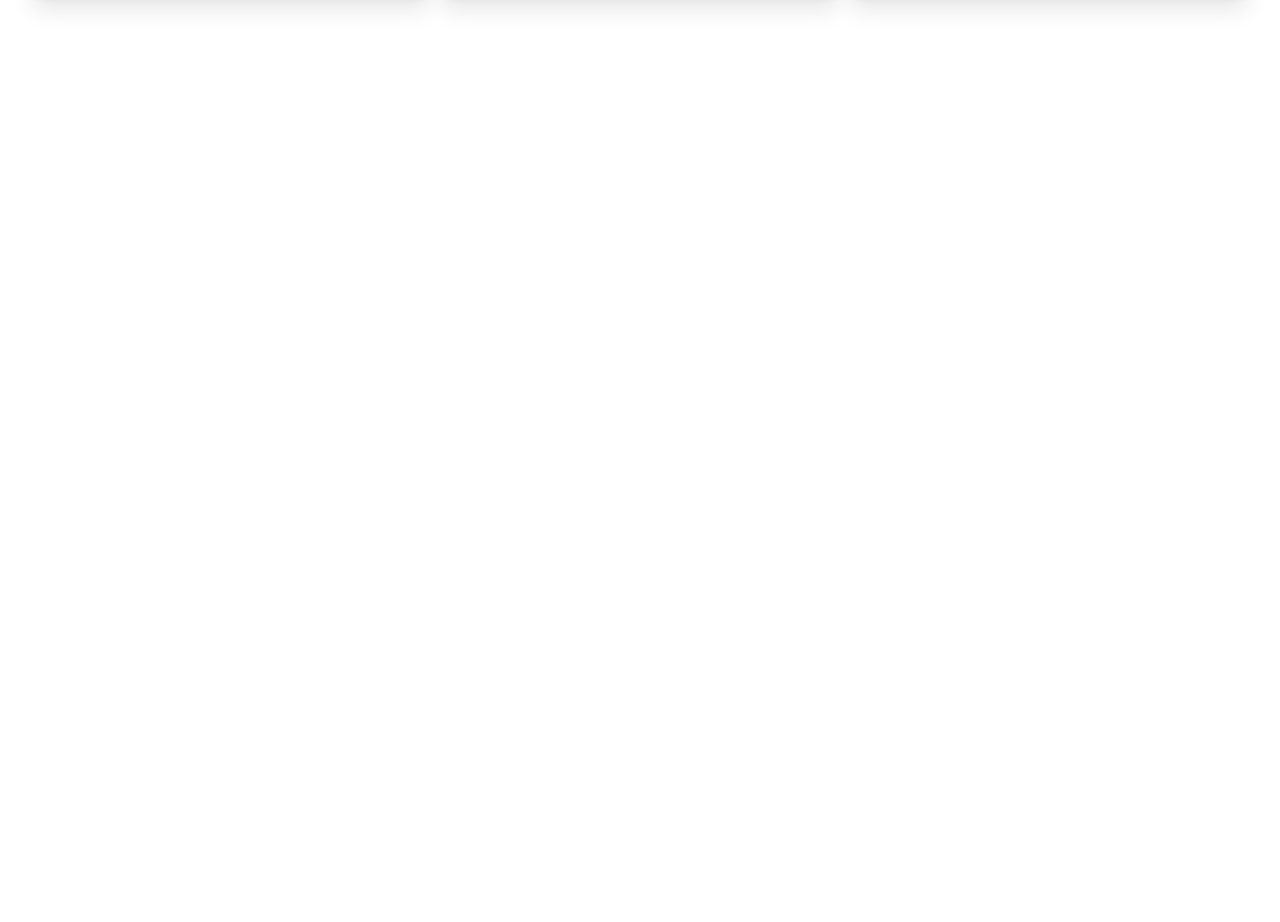
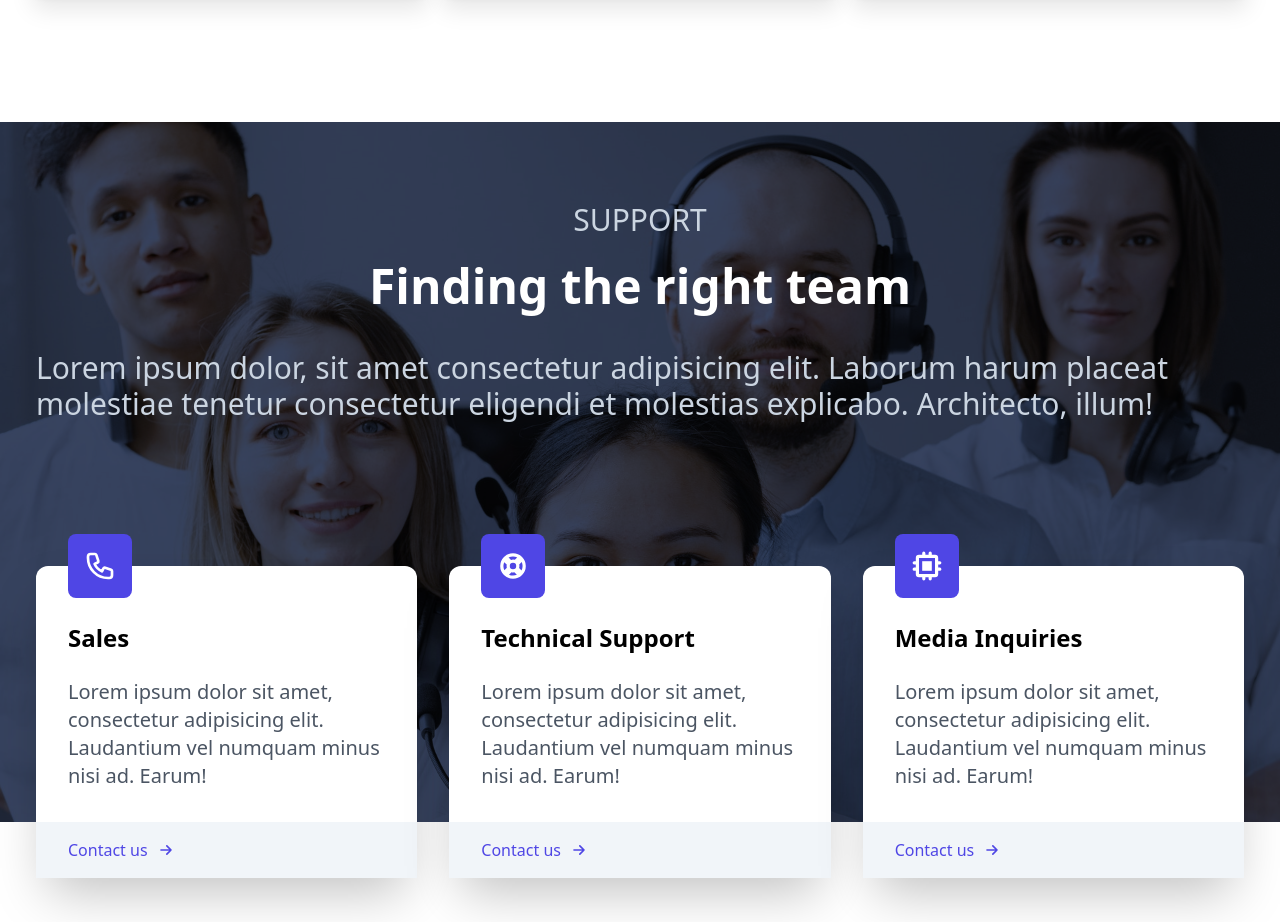
Before and after one commit to CMT94/cloud-business-app, a React (Create React App) app: page / in a window 1280 px wide. Shown: the part 1260-2182 px from the top of the page. Before the commit the page ends 1382 px from the top, so only its background shows below. Built offline with nearby package versions, Linux system fonts and the light colour scheme.

Commit message:
Support v1 done + hover animation

```diff
--- a/src/App.js
+++ b/src/App.js
@@ -3,6 +3,7 @@
 import Navbar from "./components/Navbar";
 import Hero from "./components/Hero";
 import About from "./components/About";
+import Support from "./components/Support";
 
 const App = () => {
   return (
@@ -10,6 +11,7 @@
       <Navbar />
       <Hero />
       <About />
+      <Support />
     </React.Fragment>
   );
 };
--- a/src/components/About.jsx
+++ b/src/components/About.jsx
@@ -5,7 +5,7 @@
     <div className="w-full my-32">
       <div className="max-w-[1240px] mx-auto">
         <div className="text-center">
-          <h2 className="text-5xl font-bold">
+          <h2 className="text-5xl font-bold px-1">
             Trusted by developer accross the world
           </h2>
           <p className="text-3xl py-6 text-gray-500">
--- a/src/components/Hero.jsx
+++ b/src/components/Hero.jsx
@@ -24,7 +24,7 @@
           <p className="text-2xl">This is our tech solution.</p>
           <Button
             type="solid"
-            customClass="my-4 flex justify-center items-center"
+            customClass="my-4 flex justify-center items-center hover:transition duration-300 ease-in-out"
           >
             <span className="mr-2">Get Started</span>
             <LightningBoltIcon className="w-[18px]" />
@@ -38,19 +38,19 @@
           <p>Data Services</p>
           <div className="flex justify-between flex-wrap px-4">
             <div className="flex px-4 py-2 text-slate-500">
-              <CloudUploadIcon className="w-[20px] text-indigo-600" />
+              <CloudUploadIcon className="w-[20px] text-indigo-600 mr-1" />
               <p>App Security</p>
             </div>
             <div className="flex px-4 py-2 text-slate-500">
-              <DatabaseIcon className="w-[20px] text-indigo-600" />
+              <DatabaseIcon className="w-[20px] text-indigo-600 mr-1" />
               <p>Dashboard Design</p>
             </div>
             <div className="flex px-4 py-2 text-slate-500">
-              <ServerIcon className="w-[20px] text-indigo-600" />
+              <ServerIcon className="w-[20px] text-indigo-600 mr-1" />
               <p>Cloud Data</p>
             </div>
             <div className="flex px-4 py-2 text-slate-500">
-              <PaperAirplaneIcon className="w-[20px] text-indigo-600" />
+              <PaperAirplaneIcon className="w-[20px] text-indigo-600 mr-1" />
               <p>API</p>
             </div>
           </div>
--- a/src/components/Navbar.jsx
+++ b/src/components/Navbar.jsx
@@ -22,7 +22,7 @@
             {navLinks.map((navLink, navLinkIndex) => (
               <li
                 key={navLinkIndex}
-                className="font-normal cursor-pointer hover:text-indigo-700"
+                className="font-normal cursor-pointer hover:text-indigo-700 hover:transition duration-300 ease-in-out"
               >
                 {navLink}
               </li>
@@ -35,7 +35,7 @@
           <Button type="solid">Sign Up</Button>
         </div>
 
-        <div className="md:hidden">
+        <div className="md:hidden mr-4">
           {!isMobileMenuDisplayed ? (
             <MenuIcon
               className="w-[24px] cursor-pointer"
--- /dev/null
+++ b/src/components/Support.jsx
@@ -0,0 +1,88 @@
+import React from "react";
+
+import { PhoneIcon, ArrowSmRightIcon } from "@heroicons/react/outline";
+import { ChipIcon, SupportIcon } from "@heroicons/react/solid";
+
+import SupportImg from "../assets/support.jpg";
+
+const Support = () => {
+  return (
+    <div className="w-full h-screen mt-24">
+      <div className="w-full h-[700px] bg-gray-900/90 absolute">
+        <img
+          src={SupportImg}
+          alt="Support"
+          className="w-full h-full object-cover mix-blend-overlay"
+        />
+      </div>
+
+      <div className="max-w-[1240px] mx-auto text-white relative">
+        <div className="px-4 py-12">
+          <h2 className="text-3xl pt-8 text-slate-300 uppercase text-center">
+            Support
+          </h2>
+          <h3 className="text-5xl font-bold py-6 text-center">
+            Finding the right team
+          </h3>
+          <p className="py-4 text-3xl text-slate-300">
+            Lorem ipsum dolor, sit amet consectetur adipisicing elit. Laborum
+            harum placeat molestiae tenetur consectetur eligendi et molestias
+            explicabo. Architecto, illum!
+          </p>
+        </div>
+
+        <div className="grid grid-cols-1 lg:grid-cols-3 relative gap-x-8 gap-y-16 px-4 pt-12 sm:pt-20 text-black">
+          <div className="bg-white rounded-xl shadow-2xl">
+            <div className="p-8">
+              <PhoneIcon className="w-16 p-4 bg-indigo-600 text-white rounded-lg mt-[-4rem]" />
+              <h3 className="font-bold text-2xl my-6">Sales</h3>
+              <p className="text-gray-600 text-xl">
+                Lorem ipsum dolor sit amet, consectetur adipisicing elit.
+                Laudantium vel numquam minus nisi ad. Earum!
+              </p>
+            </div>
+            <div className="bg-slate-100 pl-8 py-4">
+              <p className="flex items-center text-indigo-600 cursor-pointer hover:translate-x-2 duration-300 ease-in-out">
+                Contact us <ArrowSmRightIcon className="w-5 ml-2" />
+              </p>
+            </div>
+          </div>
+
+          <div className="bg-white rounded-xl shadow-2xl">
+            <div className="p-8">
+              <SupportIcon className="w-16 p-4 bg-indigo-600 text-white rounded-lg mt-[-4rem]" />
+              <h3 className="font-bold text-2xl my-6">Technical Support</h3>
+              <p className="text-gray-600 text-xl">
+                Lorem ipsum dolor sit amet, consectetur adipisicing elit.
+                Laudantium vel numquam minus nisi ad. Earum!
+              </p>
+            </div>
+            <div className="bg-slate-100 pl-8 py-4">
+              <p className="flex items-center text-indigo-600 cursor-pointer hover:translate-x-2 duration-300 ease-in-out">
+                Contact us <ArrowSmRightIcon className="w-5 ml-2" />
+              </p>
+            </div>
+          </div>
+
+          <div className="bg-white rounded-xl shadow-2xl">
+            <div className="p-8">
+              <ChipIcon className="w-16 p-4 bg-indigo-600 text-white rounded-lg mt-[-4rem]" />
+              <h3 className="font-bold text-2xl my-6">Media Inquiries</h3>
+              <p className="text-gray-600 text-xl">
+                Lorem ipsum dolor sit amet, consectetur adipisicing elit.
+                Laudantium vel numquam minus nisi ad. Earum!
+              </p>
+            </div>
+            <div className="bg-slate-100 pl-8 py-4">
+              <p className="flex items-center text-indigo-600 cursor-pointer hover:translate-x-2 duration-300 ease-in-out">
+                Contact us <ArrowSmRightIcon className="w-5 ml-2" />
+              </p>
+            </div>
+          </div>
+        </div>
+      </div>
+    </div>
+  );
+};
+
+export default Support;
--- a/src/components/shared/Button.jsx
+++ b/src/components/shared/Button.jsx
@@ -7,10 +7,10 @@
     <button
       className={
         type === "solid"
-          ? `text-white bg-indigo-600 border border-indigo-600 rounded-md hover:bg-indigo-700 px-8 py-3 ${
+          ? `text-white bg-indigo-600 border border-indigo-600 rounded-md hover:bg-indigo-700 px-8 py-3 hover:transition duration-300 ease-in-out ${
               customClass ? customClass : ""
             }`
-          : `bg-transparent text-indigo-600 px-8 py-3 mb-4 hover:bg-indigo-700 hover:text-white ${
+          : `bg-transparent text-indigo-600 px-8 py-3 mb-4 hover:bg-indigo-700 hover:text-white hover:transition duration-300 ease-in-out ${
               customClass ? customClass : ""
             }`
       }
--- a/src/components/shared/ButtonLink.jsx
+++ b/src/components/shared/ButtonLink.jsx
@@ -3,7 +3,7 @@
 const ButtonLink = (props) => {
   const { children } = props;
   return (
-    <button className="border-none bg-transparent text-black mr-4 hover:text-indigo-700">
+    <button className="border-none bg-transparent text-black mr-4 hover:text-indigo-700 hover:transition duration-300 ease-in-out">
       {children}
     </button>
   );
```
